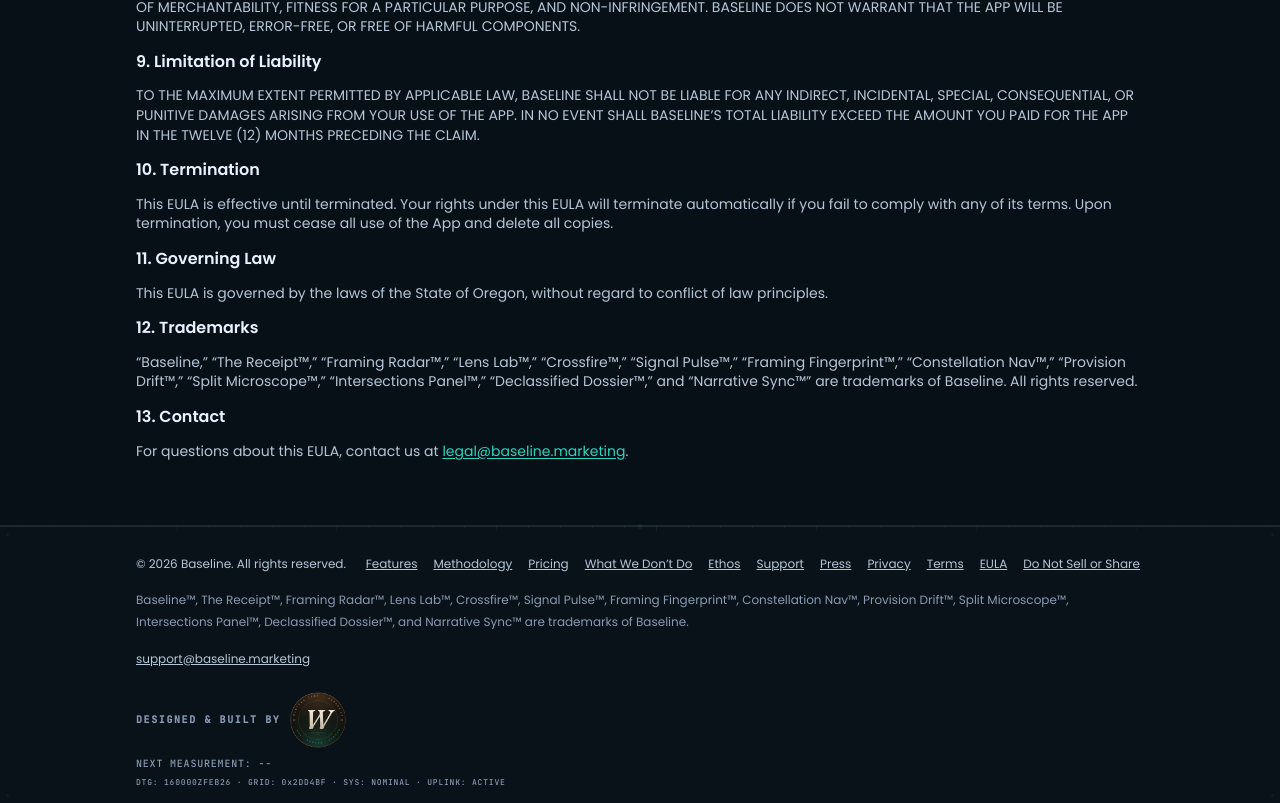
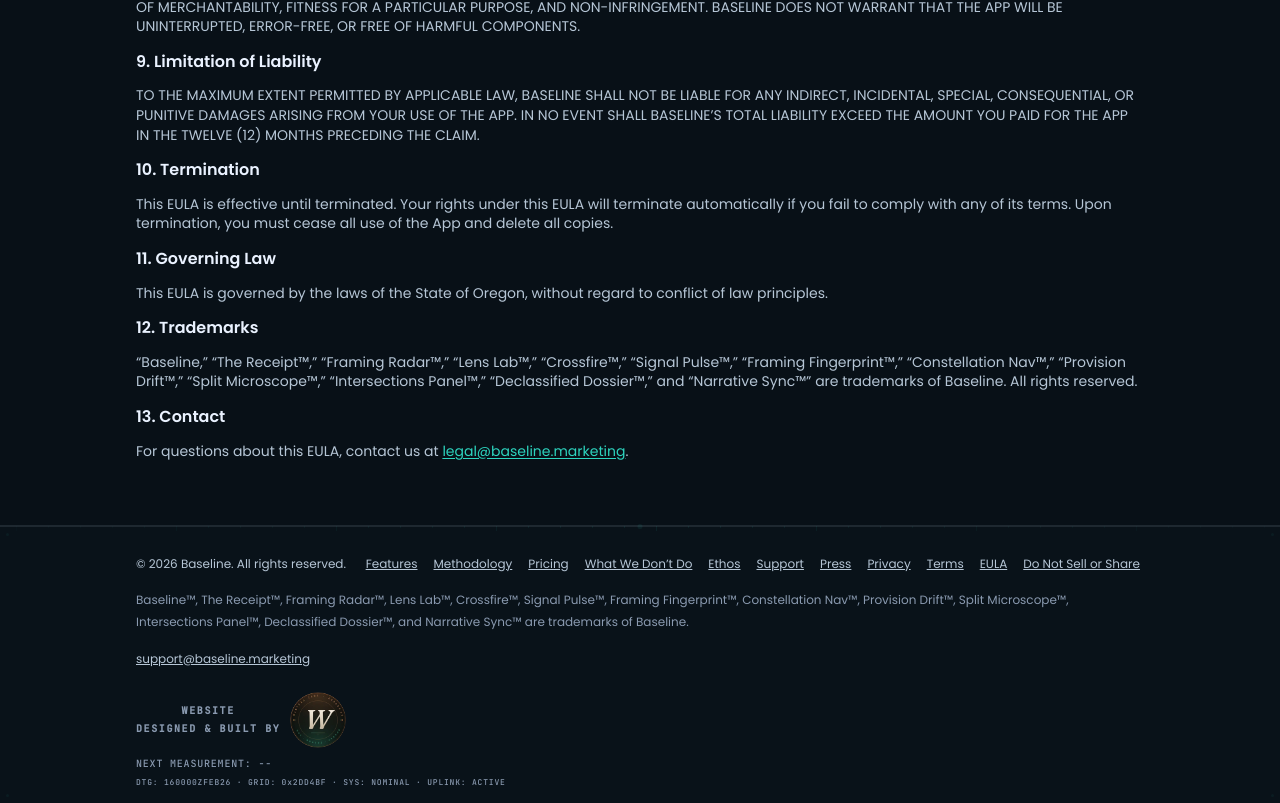
Before and after one commit to Preston2012/baseline.marketing, a Next.js app in the folder baseline-site-v1_8/: page /eula in a window 1280 px wide. Shown: the part 1399-2202 px from the top of the page. Built offline with nearby package versions, Linux system fonts and the light colour scheme.

Commit message:
credit: add Website line above Designed and Built By

```diff
--- a/baseline-site-v1_8/components/SiteFooter.tsx
+++ b/baseline-site-v1_8/components/SiteFooter.tsx
@@ -106,6 +106,26 @@
           }}
         >
           <span
+            style={{
+              display: "inline-flex",
+              flexDirection: "column",
+              gap: 2,
+              alignItems: "center",
+            }}
+          >
+            <span
+              className="data"
+              style={{
+                fontSize: 10,
+                letterSpacing: "0.16em",
+                textTransform: "uppercase",
+                color: "var(--sub-dim)",
+                fontWeight: 600,
+              }}
+            >
+              Website
+            </span>
+            <span
               className="data"
               style={{
                 fontSize: 10,
@@ -116,6 +136,7 @@
               }}
             >
               Designed &amp; Built By
+            </span>
           </span>
           <img
             src="/wc-credit-stamp-176.webp"
```
Lines whose indentation alone changed are shown as unchanged.
